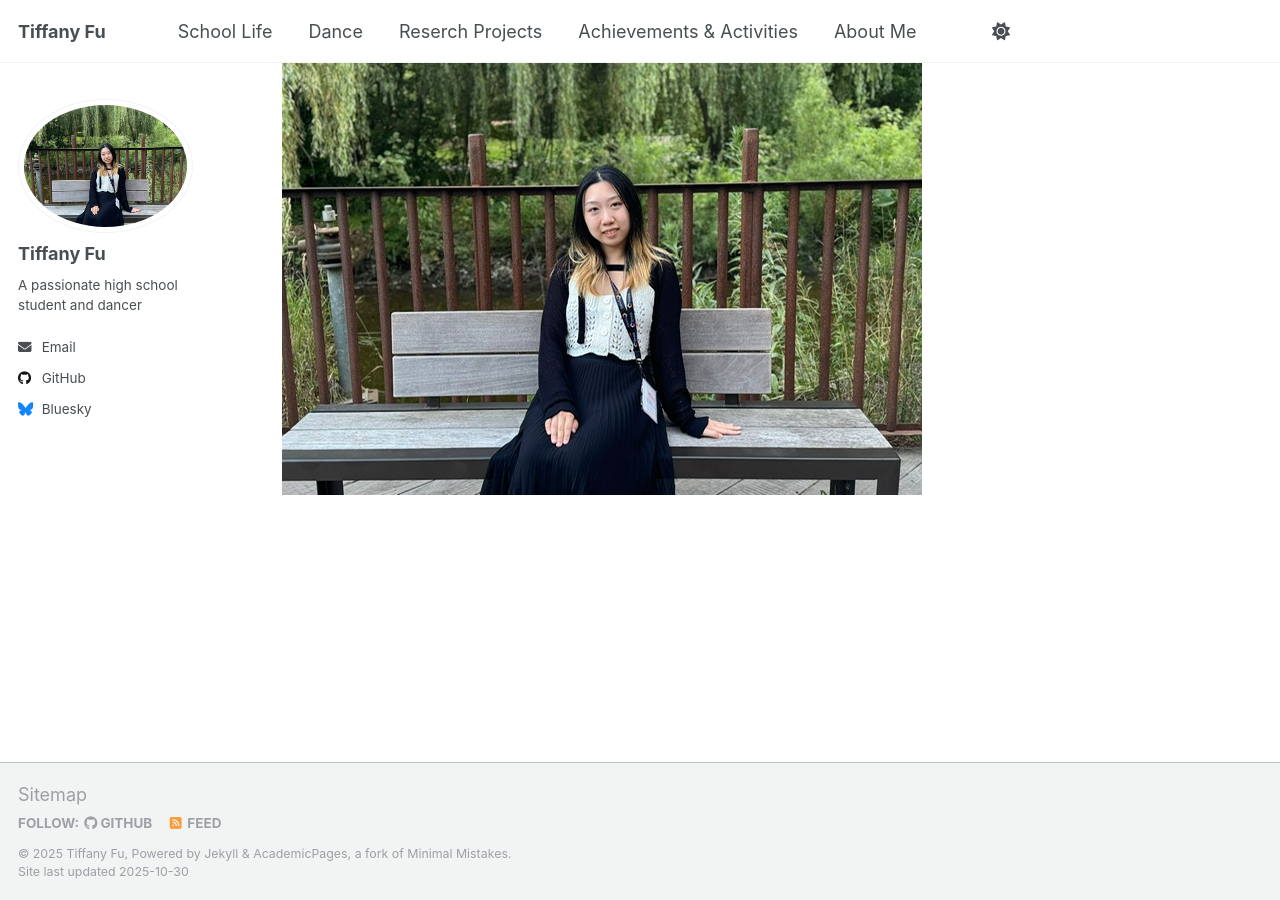
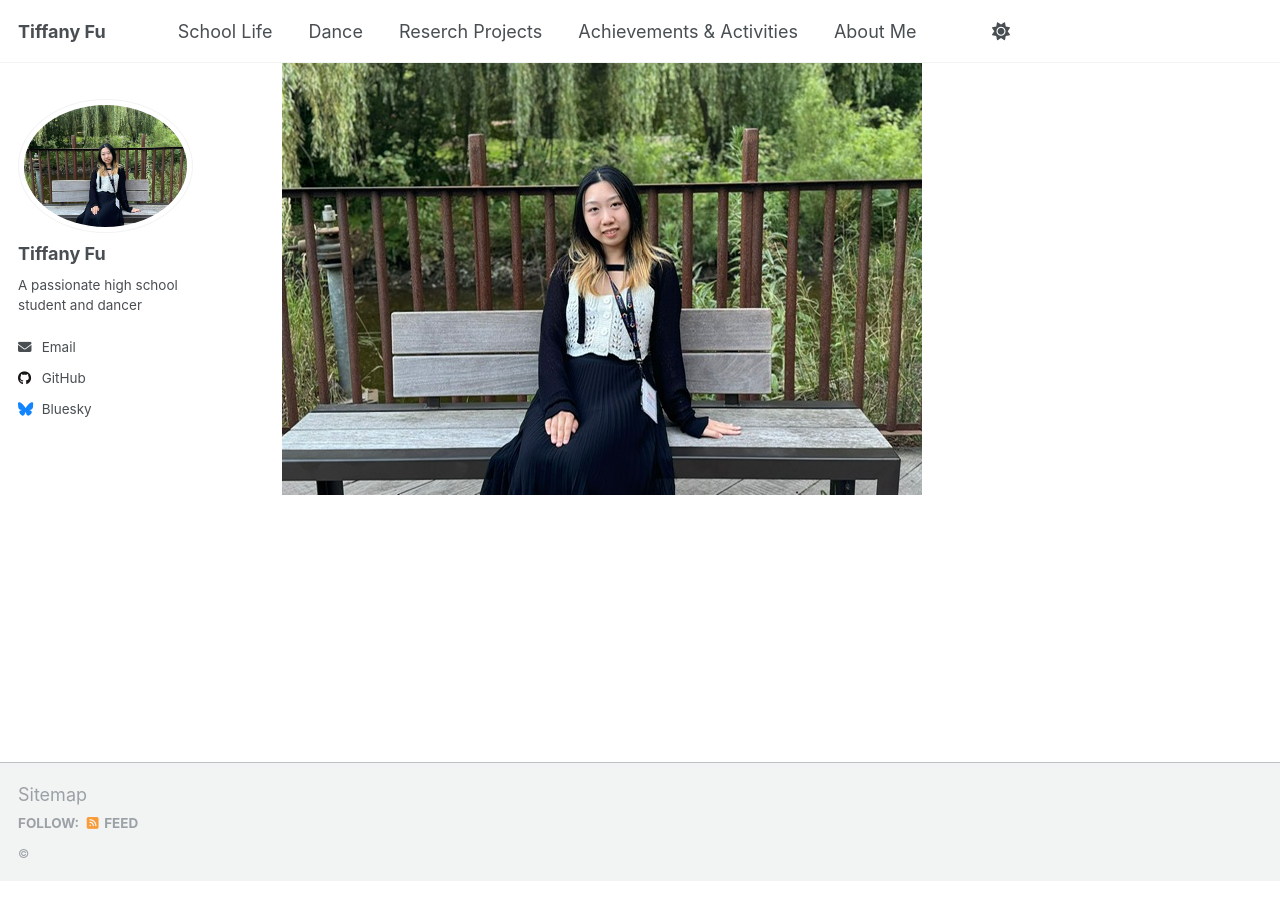
Before and after one commit to TiffanyJTFu/TiffanyTestWeb, a Jekyll site: the page built from _pages/about.md, in a window 1280 px wide and 900 px high, scrolled down 5663 px. Built offline with Jekyll 4.4.1, drawn with Linux system fonts in a browser that asks for light colours; a script that is not in the unit is left out.

Commit message:
Remove GitHub link and update copyright section
Removed GitHub link from footer and adjusted copyright text.

```diff
--- a/_includes/footer.html
+++ b/_includes/footer.html
@@ -6,9 +6,7 @@
     {% if site.data.ui-text[site.locale].follow_label %}
       <li><strong>{{ site.data.ui-text[site.locale].follow_label }}</strong></li>
     {% endif %}
-    {% if site.author.github %}
-      <li><a href="http://github.com/{{ site.author.github }}"><i class="fab fa-github" aria-hidden="true"></i> GitHub</a></li>
-    {% endif %}
+
     {% if site.author.bitbucket %}
       <li><a href="http://bitbucket.org/{{ site.author.bitbucket }}"><i class="fab fa-bitbucket" aria-hidden="true"></i> Bitbucket</a></li>
     {% endif %}
@@ -20,6 +18,6 @@
 {% endif %}
 
 <div class="page__footer-copyright">
-  &copy; {{ site.time | date: '%Y' }} {{ site.name | default: site.title }}, {{ site.data.ui-text[site.locale].powered_by | default: "Powered by" }} <a href="http://jekyllrb.com" rel="nofollow">Jekyll</a> &amp; <a href="https://github.com/academicpages/academicpages.github.io">AcademicPages</a>, a fork of <a href="https://mademistakes.com/work/minimal-mistakes-jekyll-theme/" rel="nofollow">Minimal Mistakes</a>.<br />
-  Site last updated {{ "now" | date: '%Y-%m-%d' }}
+  &copy;
+
 </div>
```
